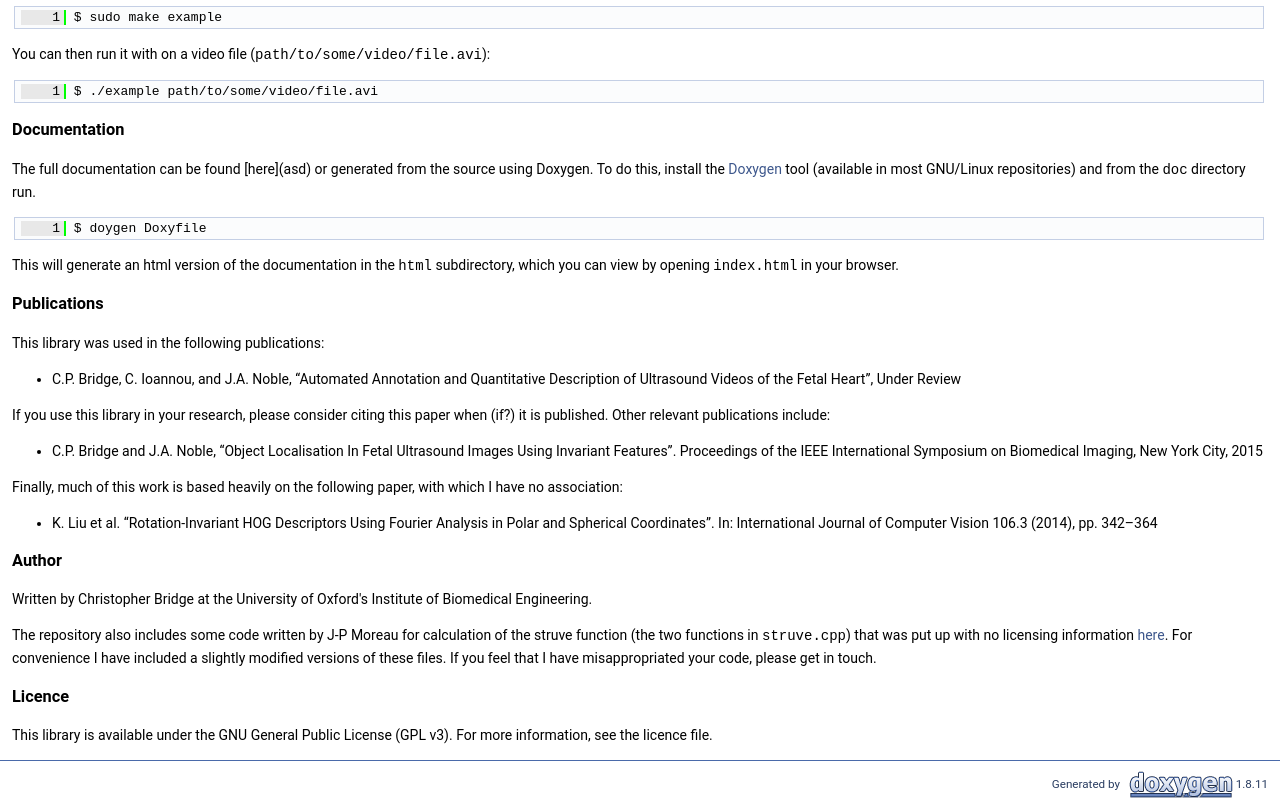
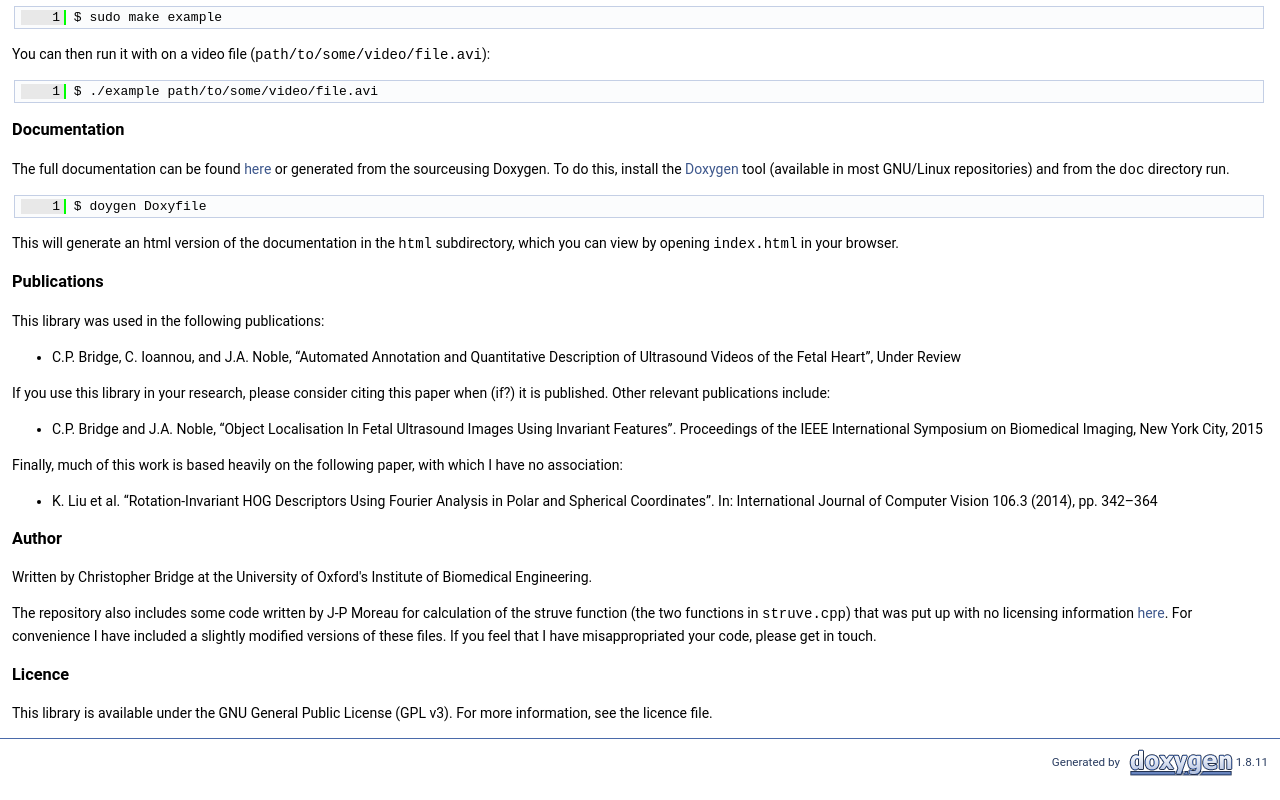
Before and after one commit to CPBridge/RIFeatures, a plain HTML site: page index.html in a window 1280 px wide. Shown: the part 1493-2293 px from the top of the page. After the commit the page ends 2271 px from the top, so only its background shows below. Drawn offline with Linux system fonts and the light colour scheme.

Commit message:
Updated with new readme

```diff
--- a/index.html
+++ b/index.html
@@ -112,7 +112,7 @@ var searchBox = new SearchBox("searchBox", "search",false,'Search');
 <p>You can compile it (once the library has been installed, as above) by running the following from the <code>build</code> directory:</p>
 <div class="fragment"><div class="line"><a name="l00001"></a><span class="lineno">    1</span>&#160;$ sudo make example</div></div><!-- fragment --><p>You can then run it with on a video file (<code>path/to/some/video/file.avi</code>):</p>
 <div class="fragment"><div class="line"><a name="l00001"></a><span class="lineno">    1</span>&#160;$ ./example path/to/some/video/file.avi</div></div><!-- fragment --><h3>Documentation</h3>
-<p>The full documentation can be found [here](asd) or generated from the source using Doxygen. To do this, install the <a href="doxygen.org">Doxygen</a> tool (available in most GNU/Linux repositories) and from the <code>doc</code> directory run.</p>
+<p>The full documentation can be found <a href="https://cpbridge.github.io/RIFeatures/">here</a> or generated from the sourceusing Doxygen. To do this, install the <a href="doxygen.org">Doxygen</a> tool (available in most GNU/Linux repositories) and from the <code>doc</code> directory run.</p>
 <div class="fragment"><div class="line"><a name="l00001"></a><span class="lineno">    1</span>&#160;$ doygen Doxyfile</div></div><!-- fragment --><p>This will generate an html version of the documentation in the <code>html</code> subdirectory, which you can view by opening <code>index.html</code> in your browser.</p>
 <h3>Publications</h3>
 <p>This library was used in the following publications:</p><ul>
```
